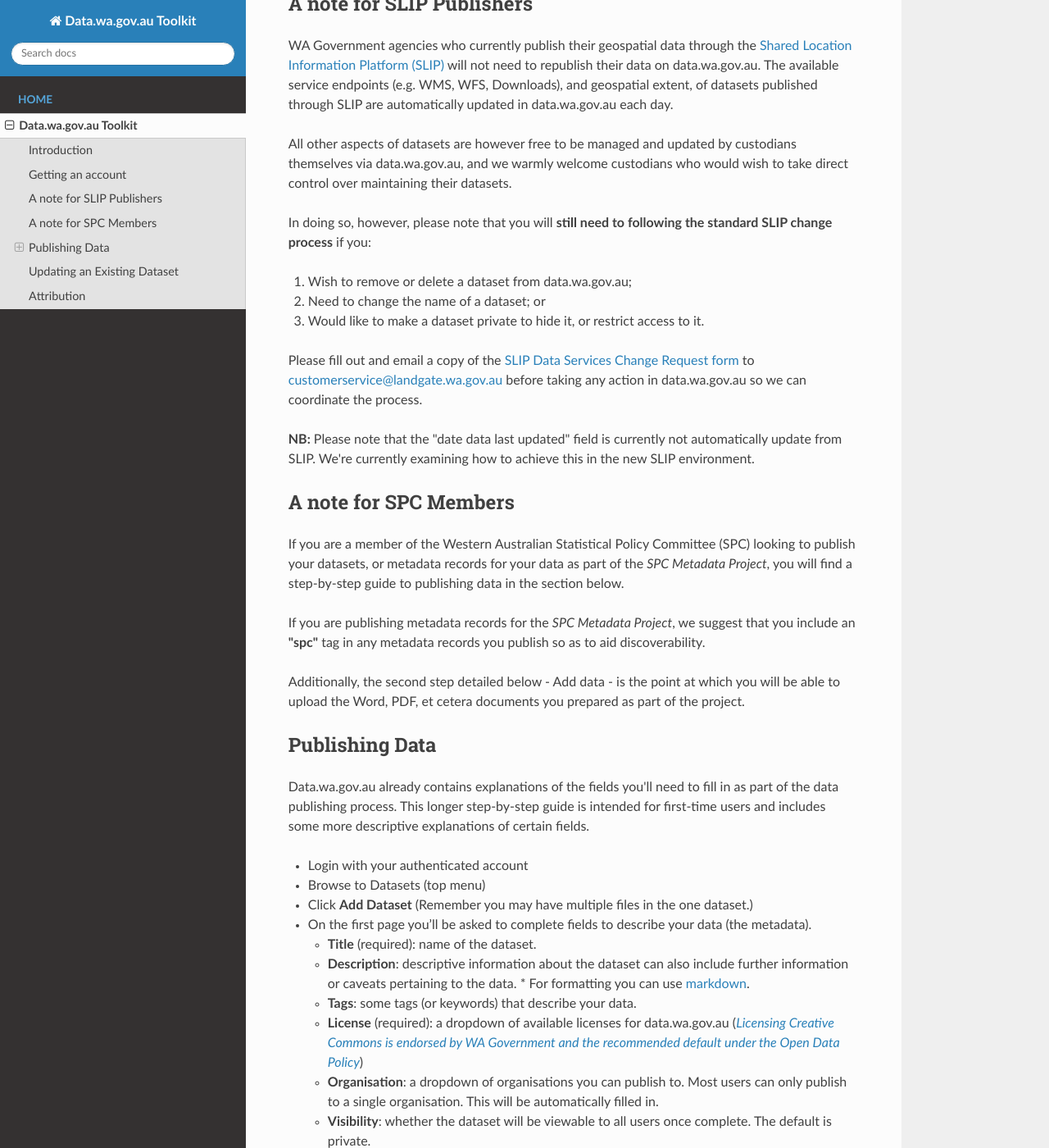
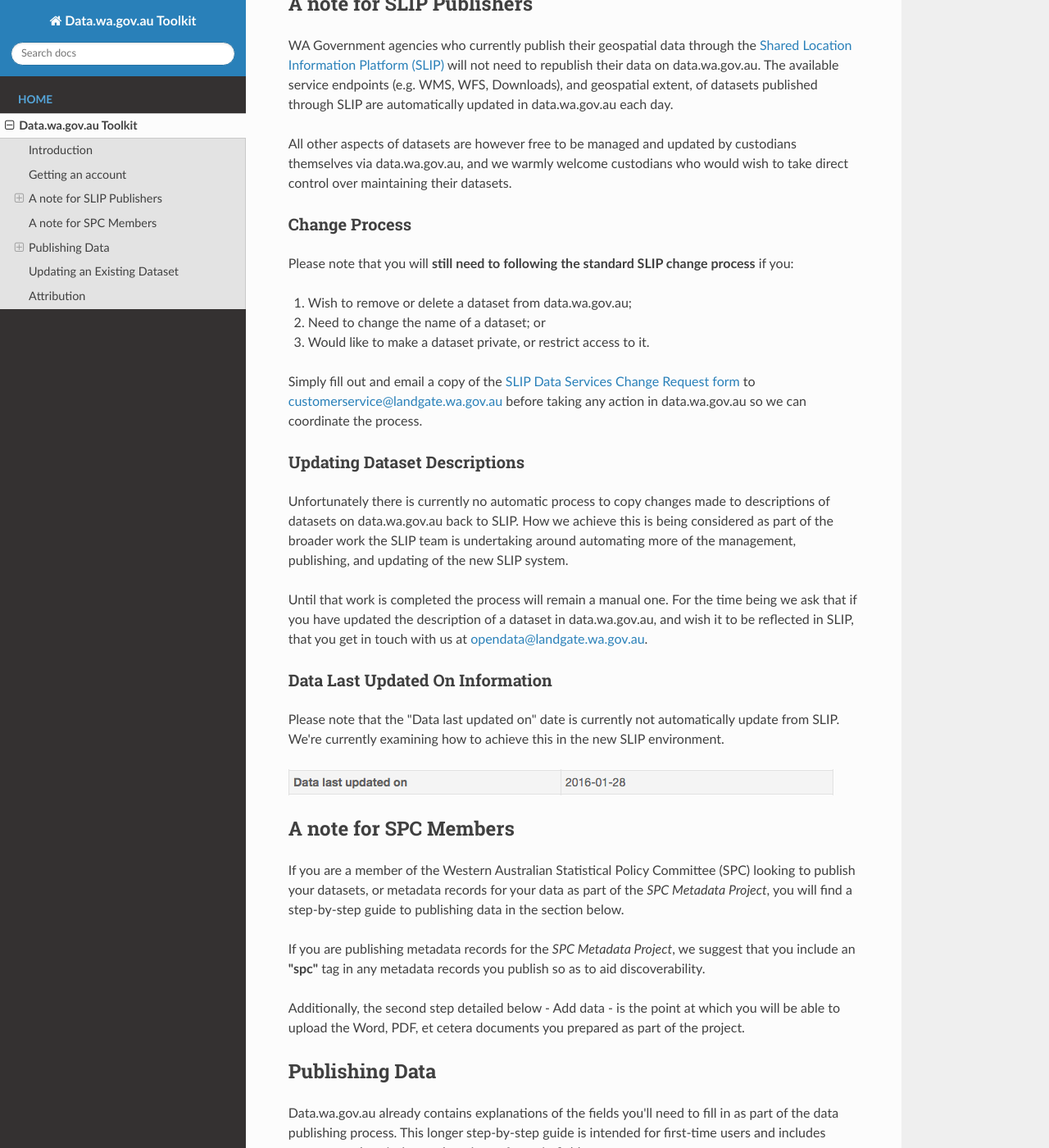
Before and after one commit to datawagovau/toolkit, an MkDocs documentation site: the page built from docs/index.md, in a window 1280 px wide and 1400 px high, scrolled down 1748 px. Shown: the whole window at 82% size. Built offline with MkDocs 1.6.1, drawn with Linux system fonts in a browser that asks for light colours; nearby versions of some CDN libraries; old or Windows-style settings are respelled for this version of MkDocs.

Commit message:
Updating the guidance for SLIP custodians
Reword a few parts, improving formatting, and adding a note about updating descriptions back to SLIP.

```diff
--- a/docs/index.md
+++ b/docs/index.md
@@ -39,15 +39,24 @@
 
 All other aspects of datasets are however free to be managed and updated by custodians themselves via data.wa.gov.au, and we warmly welcome custodians who would wish to take direct control over maintaining their datasets.
 
-In doing so, however, please note that you will **still need to following the standard SLIP change process** if you:
+### Change Process
+Please note that you will **still need to following the standard SLIP change process** if you:
 
 1. Wish to remove or delete a dataset from data.wa.gov.au;
 2. Need to change the name of a dataset; or
-3. Would like to make a dataset private to hide it, or restrict access to it.
+3. Would like to make a dataset private, or restrict access to it.
 
-Please fill out and email a copy of the [SLIP Data Services Change Request form](https://www2.landgate.wa.gov.au/c/document_library/get_file?uuid=35f06296-a1a7-45b8-adb1-d69fe9ede72b&groupId=10136) to [customerservice@landgate.wa.gov.au](mailto:customerservice@landgate.wa.gov.au) before taking any action in data.wa.gov.au so we can coordinate the process.
+Simply fill out and email a copy of the [SLIP Data Services Change Request form](https://www2.landgate.wa.gov.au/c/document_library/get_file?uuid=35f06296-a1a7-45b8-adb1-d69fe9ede72b&groupId=10136) to [customerservice@landgate.wa.gov.au](mailto:customerservice@landgate.wa.gov.au) before taking any action in data.wa.gov.au so we can coordinate the process.
 
-**NB:** Please note that the "date data last updated" field is currently not automatically update from SLIP. We're currently examining how to achieve this in the new SLIP environment.
+### Updating Dataset Descriptions
+Unfortunately there is currently no automatic process to copy changes made to descriptions of datasets on data.wa.gov.au back to SLIP. How we achieve this is being considered as part of the broader work the SLIP team is undertaking around automating more of the management, publishing, and updating of the new SLIP system.
+
+Until that work is completed the process will remain a manual one. For the time being we ask that if you have updated the description of a dataset in data.wa.gov.au, and wish it to be reflected in SLIP, that you get in touch with us at [opendata@landgate.wa.gov.au](mailto:opendata@landgate.wa.gov.au).
+
+### Data Last Updated On Information
+Please note that the "Data last updated on" date is currently not automatically update from SLIP. We're currently examining how to achieve this in the new SLIP environment.
+
+![Screenshot of the "Data last updated on" field from a data.wa.gov.au dataset](imgs/data-last-updated-on-date-example.png)
 
 
 ## A note for SPC Members
```
